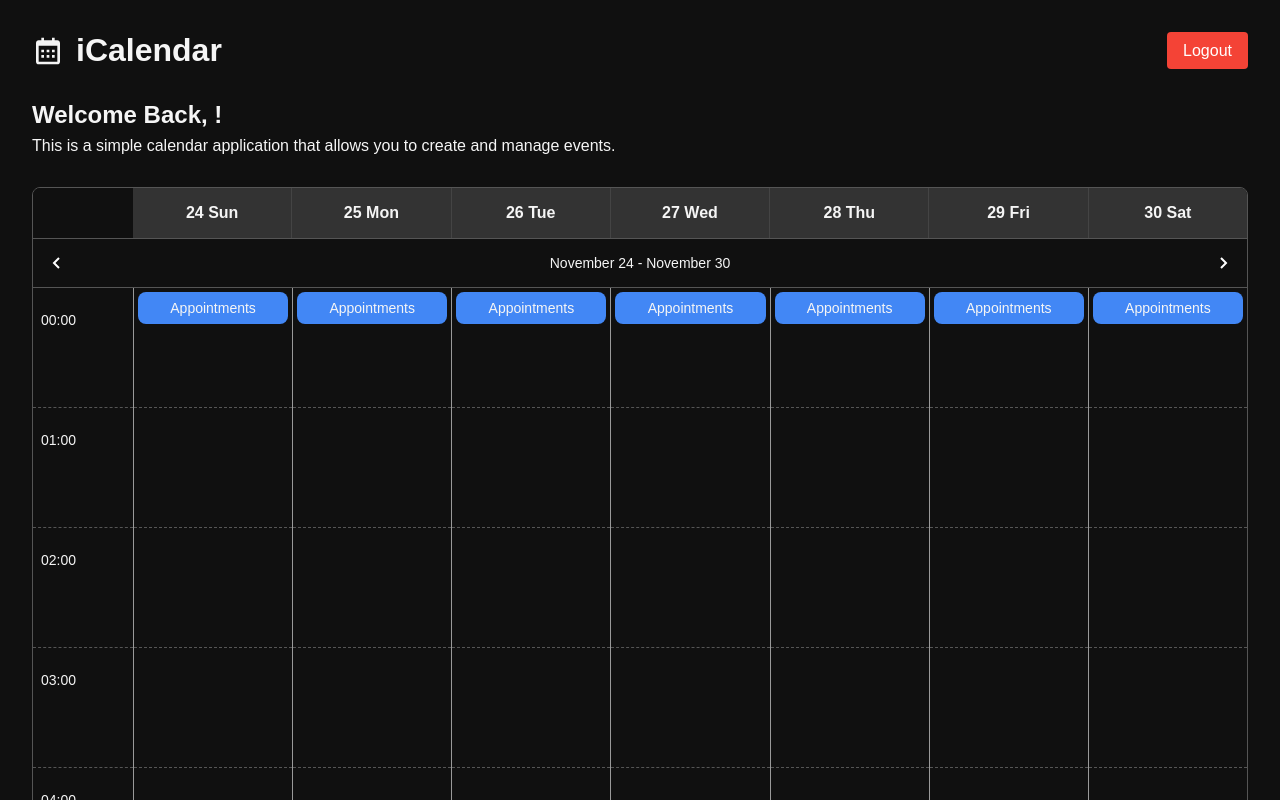
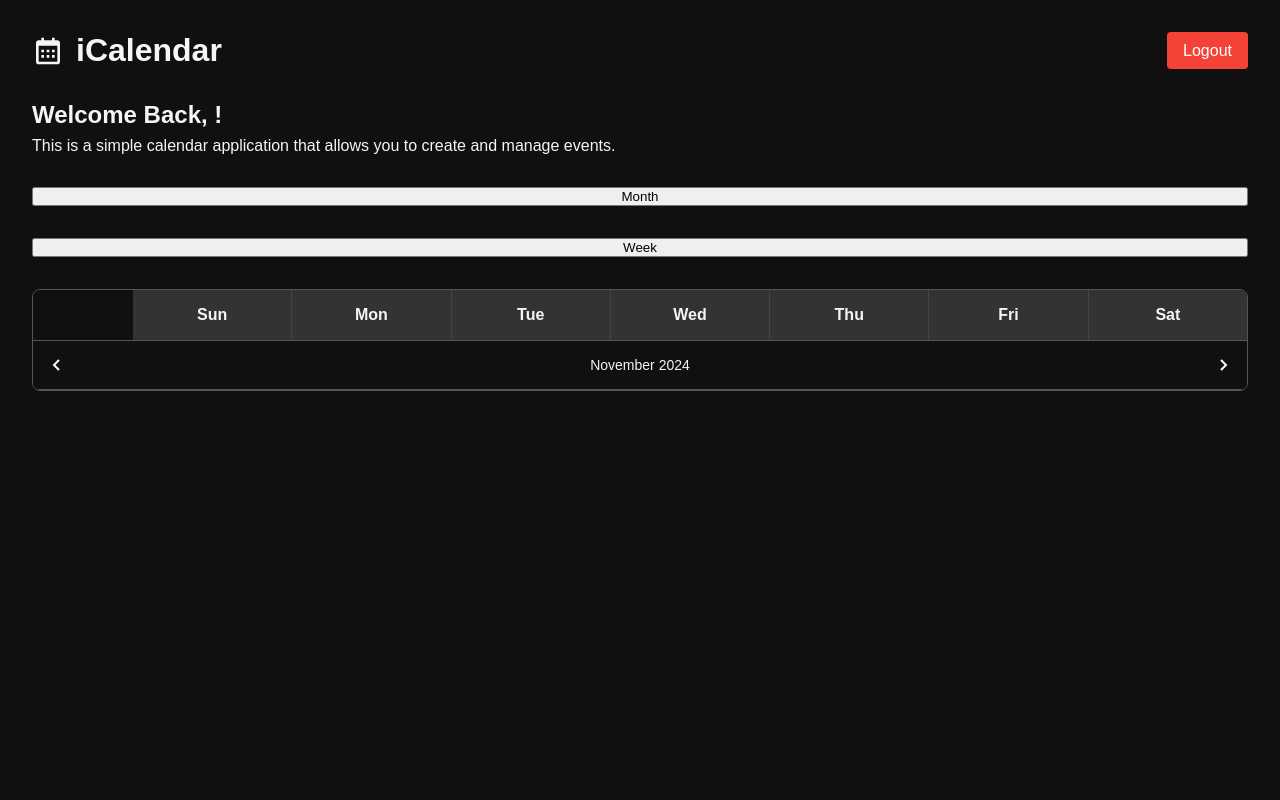
Before and after one commit to Reshzera/icalendar-poc-front, a React (Vite) app: page / in a window 1280 px wide. Shown: the top 800 px of the page. Built offline with nearby package versions, Linux system fonts and the light colour scheme; no server answers.

Commit message:
feat: add buttons

```diff
--- a/src/components/Calendar/index.tsx
+++ b/src/components/Calendar/index.tsx
@@ -5,6 +5,7 @@ import MonthlyCalendar from "./components/MonthlyCalendarBody";
 import Navigation from "./components/Navigation";
 import WeeklyCalendarBody from "./components/WeeklyCalendarBody";
 import { CalendarContainer } from "./styles";
+import { set } from "zod";
 
 // import { Container } from './styles';
 
@@ -20,10 +21,11 @@ const defaultDays = ["Sun", "Mon", "Tue", "Wed", "Thu", "Fri", "Sat"];
 
 type CalendarProps = {
   appointments: Appointments[];
+  type: CalendarType;
 };
 
-const Calendar: React.FC<CalendarProps> = ({ appointments }) => {
-  const [selectedType] = useState<CalendarType>("week");
+const Calendar: React.FC<CalendarProps> = ({ appointments, type }) => {
+  const [selectedType, setSelectedType] = useState<CalendarType>(type);
   const [currentDate, setCurrentDate] = useState(new Date());
 
   const navigate = useCallback(
@@ -103,6 +105,21 @@ const Calendar: React.FC<CalendarProps> = ({ appointments }) => {
   }, [currentDate, selectedType]);
 
   return (
+    <>
+      <button
+        onClick={() => {
+          setSelectedType("month");
+        }}
+      >
+        Month
+      </button>
+      <button
+        onClick={() => {
+          setSelectedType("week");
+        }}
+      >
+        Week
+      </button>
       <CalendarContainer>
         <CalendarHeader labels={headerLabels} selectedType={selectedType} />
         <Navigation label={controlHeader} navigate={navigate} />
@@ -120,6 +137,7 @@ const Calendar: React.FC<CalendarProps> = ({ appointments }) => {
           />
         )}
       </CalendarContainer>
+    </>
   );
 };
 
```
Lines whose indentation alone changed are shown as unchanged.
